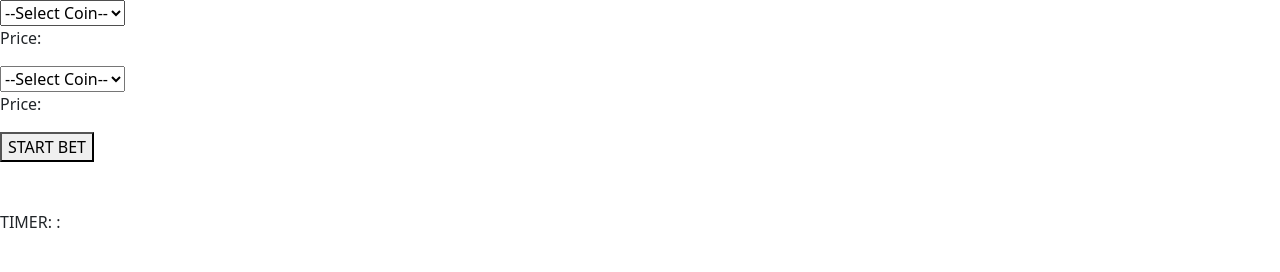
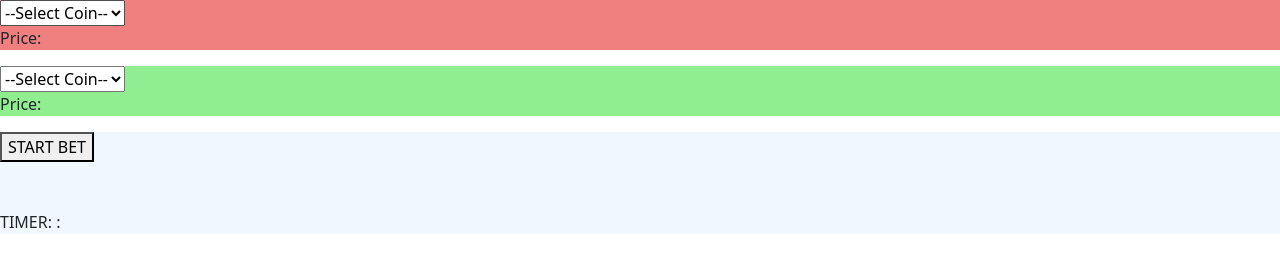
Before and after one commit to Aerdellosi/freeBankmanDEEPFried, a website built with webpack: page src/index.html in a window 1280 px wide. Built offline with nearby package versions, Linux system fonts and the light colour scheme; no server answers.

Commit message:
finish basic functionality
Co-authored-by: James Provance <jb24x7@gmail.com>

```diff
--- a/src/css/styles.css
+++ b/src/css/styles.css
@@ -1,3 +1,15 @@
 .hidden {
   display: none;
 }
+
+.player1Div {
+  background-color: lightcoral;
+}
+
+.player2Div {
+  background-color: lightgreen;
+}
+
+.underPlayerDiv {
+  background-color: aliceblue;
+}
--- a/src/index.html
+++ b/src/index.html
@@ -12,7 +12,8 @@
     <option value="" id="4">hi</option>
     <option value="" id="5">hi</option>
   </select>
-  <p>Price: <span id="toFill1"></span></p></div><div class="player2DIv"> <select id="coins2">
+  <p>Price: <span id="toFill1"></span></p></div>
+  <div class="player2Div"> <select id="coins2">
     <option id="0" selected="selected">--Select Coin--</option>
     <option value="" id="6">hi</option>
     <option value="" id="7">hi</option>
@@ -21,7 +22,10 @@
     <option value="" id="10">hi</option>
   </select>
   <p>Price: <span id="toFill2"></span></p></div>
-<div><button id="initializeGame">START BET</button>
+<div class="underPlayerDiv">
+
+
+  <button id="initializeGame">START BET</button>
 <p id="timer"><br><br>TIMER: <span id="timerMinute"></span>:<span id="timerSecond"></span></p>
 <p id="winner"></p></div></div></div>
 </body>
```
Also changed, not shown: README.md.
